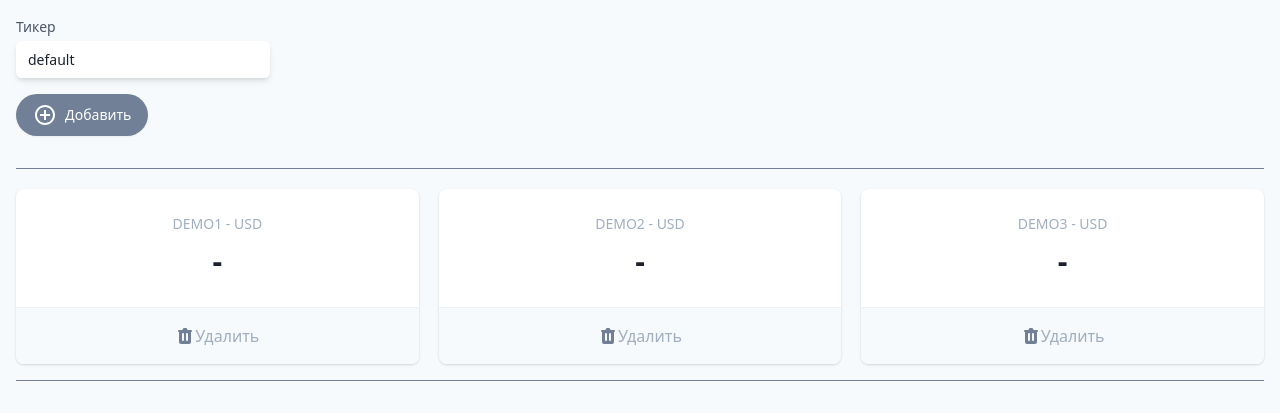
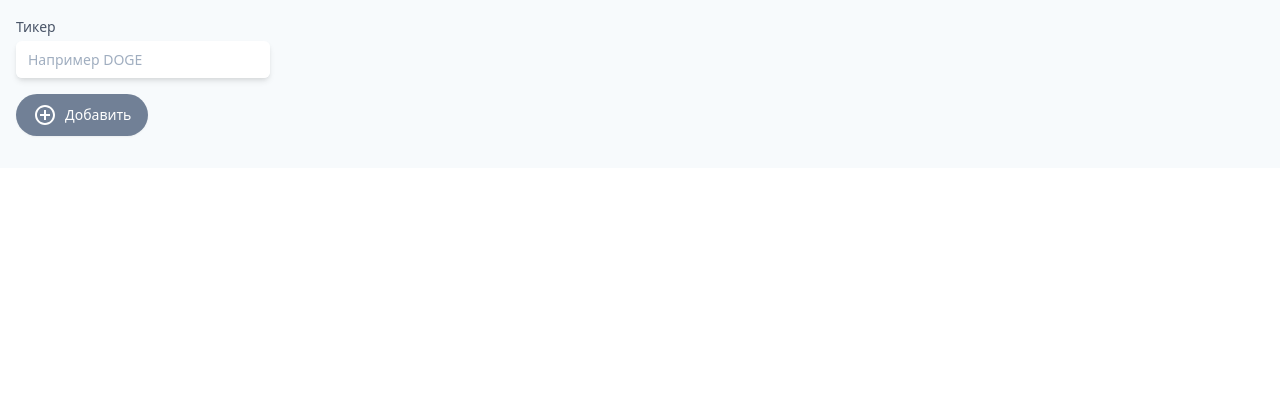
Before and after one commit to drummer-Yurii/cryptonomicon, a Vue app: page / in a window 1280 px wide. Shown: the top 420 px of the page. Built offline with nearby package versions, Linux system fonts and the light colour scheme.

Commit message:
add data price from api

```diff
--- a/src/App.vue
+++ b/src/App.vue
@@ -96,6 +96,8 @@
           <div
             v-for="t in tickers"
             :key="t.name"
+            @click="sel = t"
+            :class="{ 'border-4': sel === t }"
             class="bg-white overflow-hidden shadow rounded-lg border-purple-800 border-solid cursor-pointer"
           >
             <div class="px-4 py-5 sm:p-6 text-center">
@@ -108,7 +110,7 @@
             </div>
             <div class="w-full border-t border-gray-200"></div>
             <button
-              @click="handleDelete(t)"
+              @click.stop="handleDelete(t)"
               class="flex items-center justify-center font-medium w-full bg-gray-100 px-4 py-4 sm:px-6 text-md text-gray-500 hover:text-gray-600 hover:bg-gray-200 hover:opacity-20 transition-all focus:outline-none"
             >
               <svg
@@ -213,9 +215,9 @@
         </dl>
         <hr class="w-full border-t border-gray-600 my-4" />
       </template>
-      <!-- <section class="relative">
+      <section v-if="sel" class="relative">
         <h3 class="text-lg leading-6 font-medium text-gray-900 my-8">
-          VUE - USD
+          {{ sel.name }} - USD
         </h3>
         <div class="flex items-end border-gray-600 border-b border-l h-64">
           <div class="bg-purple-800 border w-10 h-24"></div>
@@ -223,7 +225,11 @@
           <div class="bg-purple-800 border w-10 h-48"></div>
           <div class="bg-purple-800 border w-10 h-16"></div>
         </div>
-        <button type="button" class="absolute top-0 right-0">
+        <button
+          @click="sel = null"
+          type="button"
+          class="absolute top-0 right-0"
+        >
           <svg
             xmlns="http://www.w3.org/2000/svg"
             xmlns:xlink="http://www.w3.org/1999/xlink"
@@ -246,7 +252,7 @@
             </g>
           </svg>
         </button>
-      </section> -->
+      </section>
     </div>
   </div>
 </template>
@@ -257,12 +263,9 @@
 
   data() {
     return {
-      ticker: "default",
-      tickers: [
-        { name: "DEMO1", price: "-" },
-        { name: "DEMO2", price: "-" },
-        { name: "DEMO3", price: "-" },
-      ],
+      ticker: "",
+      tickers: [],
+      sel: null,
     };
   },
 
@@ -274,6 +277,14 @@
       };
 
       this.tickers.push(newTicker);
+      setInterval(async () => {
+        const f = await fetch(
+          `https://min-api.cryptocompare.com/data/price?fsym=${newTicker.name}&tsyms=USD,JPY,EUR&api_key=de7c9cfd59397921c8fbd17446a0b0f1dd2cd2cd6188d98122d04819b7008a8b`
+        );
+        const data = await f.json();
+        this.tickers.find((t) => t.name === newTicker.name).price =
+          data.USD > 1 ? data.USD.toFixed(2) : data.USD.toPrecision(2);
+      }, 3000);
       this.ticker = "";
     },
 
```
